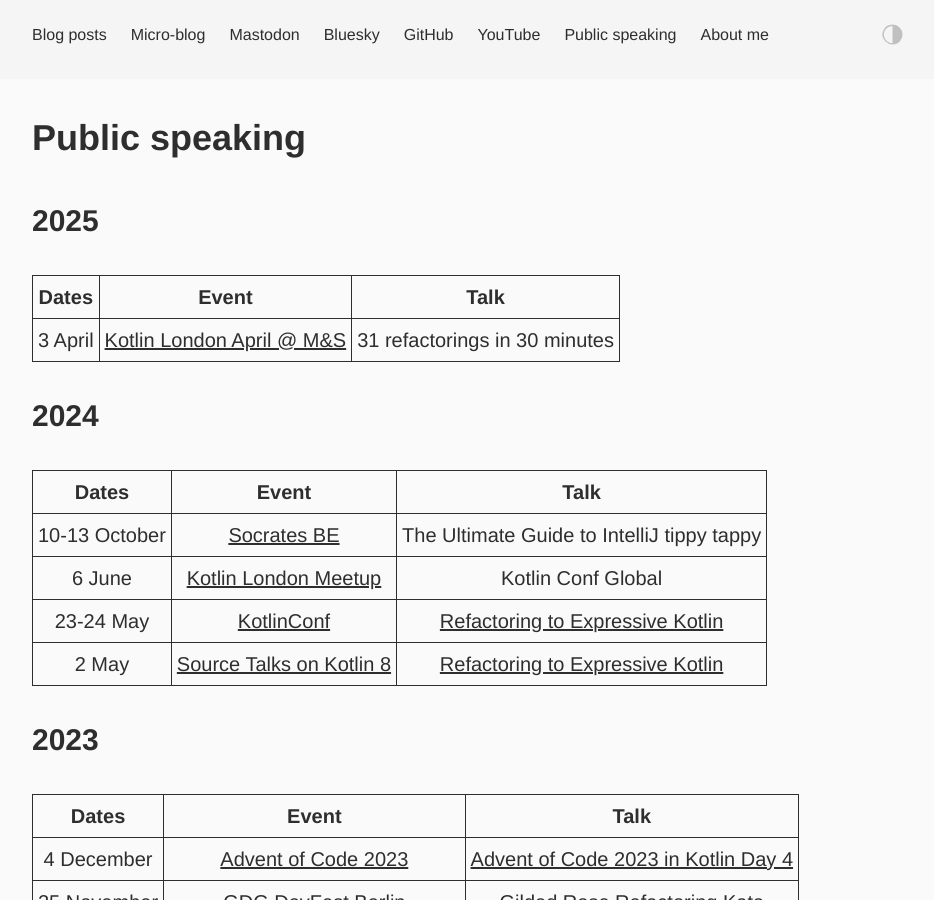
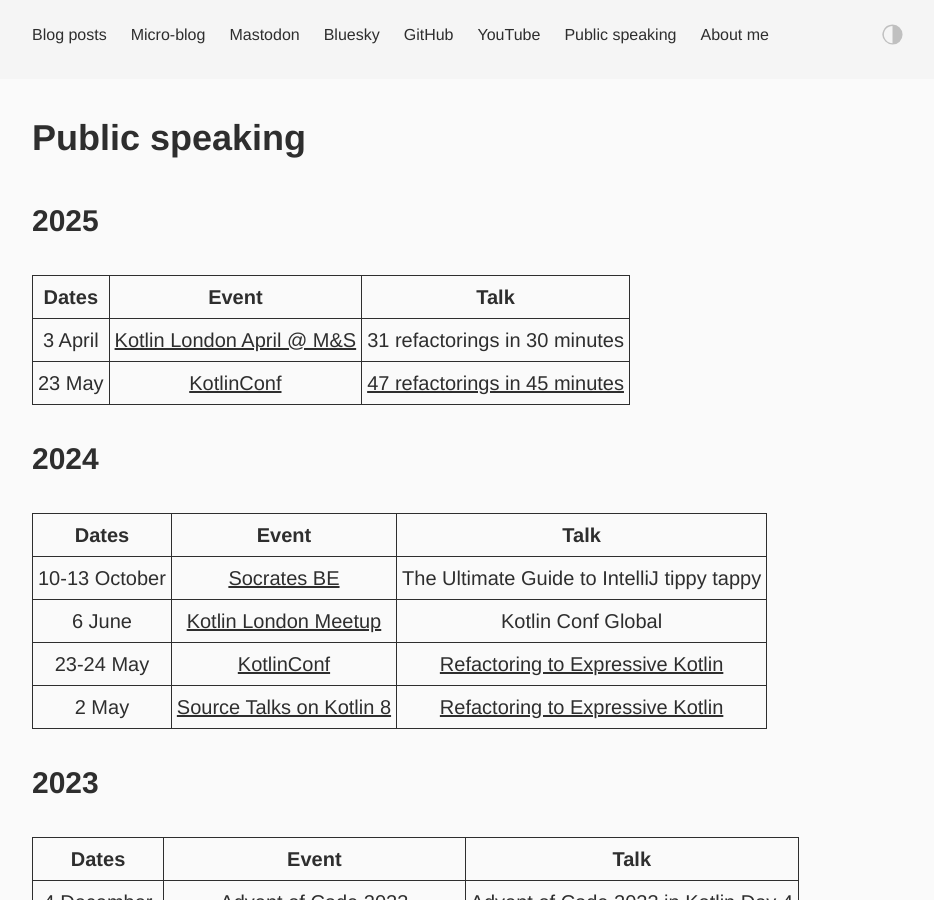
Before and after one commit to dkandalov/dkandalov.github.io, a Jekyll site: the page built from public-speaking.md, in a window 1280 px wide and 900 px high. Shown: the whole window, without its empty margins (160-1094 px from the left). Built offline with Jekyll 4.4.1, drawn with Linux system fonts in a browser that asks for light colours; part of the change alters nothing that is shown.

Commit message:
updated public-speaking.md

```diff
--- a/public-speaking.md
+++ b/public-speaking.md
@@ -6,9 +6,10 @@ permalink: public-speaking
 
 ### 2025
 
-| Dates | Event | Talk |
-| --- | --- | --- |
-| 3 April | [Kotlin London April @ M&S](https://www.meetup.com/kotlin-london/events/306456259/) | 31 refactorings in 30 minutes |
+| Dates   | Event                                                                               | Talk                                                                                  |
+|---------|-------------------------------------------------------------------------------------|---------------------------------------------------------------------------------------|
+| 3 April | [Kotlin London April @ M&S](https://www.meetup.com/kotlin-london/events/306456259/) | 31 refactorings in 30 minutes                                                         |
+| 23 May  | [KotlinConf](https://kotlinconf.com)                                                | [47 refactorings in 45 minutes](https://www.youtube.com/watch?v=XJ9fq-PYCWk&t=26390s) |
 {:.post-table}
 
 ### 2024
@@ -17,7 +18,7 @@ permalink: public-speaking
 | --- | --- | --- |
 | 10-13 October | [Socrates BE](https://socratesbe.org) | The Ultimate Guide to IntelliJ tippy tappy |
 | 6 June | [Kotlin London Meetup](https://www.meetup.com/kotlin-london/events/300882149) | Kotlin Conf Global |
-| 23-24 May | [KotlinConf](https://kotlinconf.com) | [Refactoring to Expressive Kotlin](https://www.youtube.com/watch?v=p5WylVjtzBQ) |
+| 23-24 May | [KotlinConf](https://kotlinconf.com/2024) | [Refactoring to Expressive Kotlin](https://www.youtube.com/watch?v=p5WylVjtzBQ) |
 | 2 May | [Source Talks on Kotlin 8](https://www.linkedin.com/company/source-technology-ltd) | [Refactoring to Expressive Kotlin](https://www.youtube.com/watch?v=UwM3b5D4FjU) |
 {:.post-table}
 
@@ -28,7 +29,7 @@ permalink: public-speaking
 | 4 December | [Advent of Code 2023](https://adventofcode.com/2023) | [Advent of Code 2023 in Kotlin Day 4](https://www.youtube.com/watch?v=I0nCFMDkPNo) |
 | 25 November | [GDG DevFest Berlin](https://devfest.berlin) | Gilded Rose Refactoring Kata |
 | 7 August | [The Developers' Bakery Podcast](https://thebakery.dev) | [LivePlugin with Dmitry Kandalov](https://thebakery.dev/64) |
-| 14 April | [KotlinConf](https://kotlinconf.com) | [Gilded Rose Refactoring Kata](https://www.youtube.com/watch?v=AxxNHKCldzA) |
+| 14 April | [KotlinConf](https://kotlinconf.com/2023) | [Gilded Rose Refactoring Kata](https://www.youtube.com/watch?v=AxxNHKCldzA) |
 {:.post-table}
 
 ### 2022
@@ -100,7 +101,7 @@ permalink: public-speaking
 | Dates | Event | Talk |
 | --- | --- | --- |
 | 8-9 November  | [Code Mesh LDN](https://codesync.global/conferences/code-mesh-2018/) | [Coroutines explained](https://www.youtube.com/watch?v=dWBsdh0BndM) |
-| 3-5 October   | [KotlinConf](https://kotlinconf.com) | [Live Coding Kotlin/Native Snake](https://www.youtube.com/watch?v=U-gdJQeOVAk) |
+| 3-5 October   | [KotlinConf](https://kotlinconf.com/2018) | [Live Coding Kotlin/Native Snake](https://www.youtube.com/watch?v=U-gdJQeOVAk) |
 | 15 September  | [Uncodebar 4](https://codebar.io/events/uncodebar-4) | Live Coding Kotlin/Native Snake |
 | 7-10 June     | [SoCraTes UK](http://socratesuk.org) | Coroutines explained |
 | 20-21 April   | [Citcon](https://www.citconf.com/vienna2018) | Coroutines explained |
```
